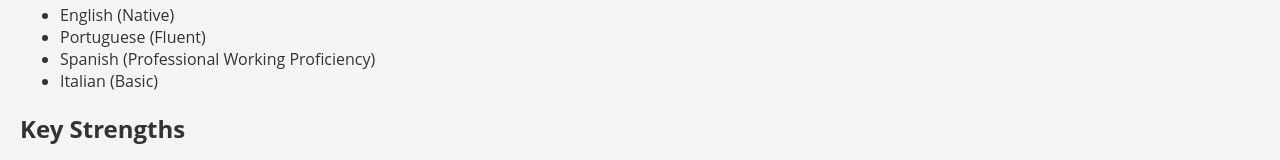
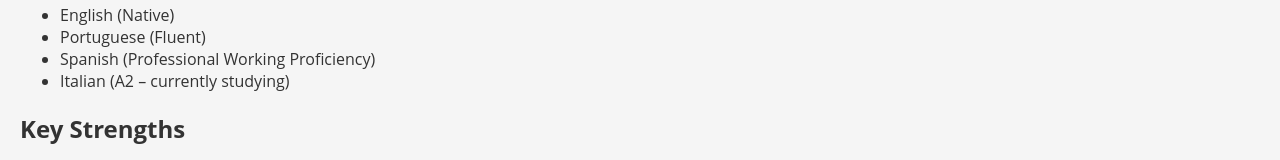
Before and after one commit to eddiepirolli/Ed-Resume, a plain HTML site: page index.html in a window 1280 px wide. Shown: the part 2394-2554 px from the top of the page. Drawn offline with Linux system fonts and the light colour scheme.

Commit message:
Revise profile text and language skills
Updated the profile headline and language proficiency description.

```diff
--- a/index.html
+++ b/index.html
@@ -38,7 +38,8 @@
             <h1>Eduardo Pirolli</h1>
 
              <p class="headline">
-        Sales Manager specializing in B2B growth, client relationships, and international market expansion. Proven track record in driving revenue, building partnerships, and delivering results across multicultural environments.
+        Sales Manager specializing in B2B growth, client relationships, and international market expansion.
+        Proven track record in driving revenue, building partnerships, and delivering results across multicultural environments.
         </p>
 
             <div class="contact">
@@ -184,7 +185,7 @@
             <li>English (Native)</li>
             <li>Portuguese (Fluent)</li>
             <li>Spanish (Professional Working Proficiency)</li>
-            <li>Italian (Basic)</li>
+            <li>Italian (A2 – currently studying)</li>
         </ul>
     </section>
 
```
